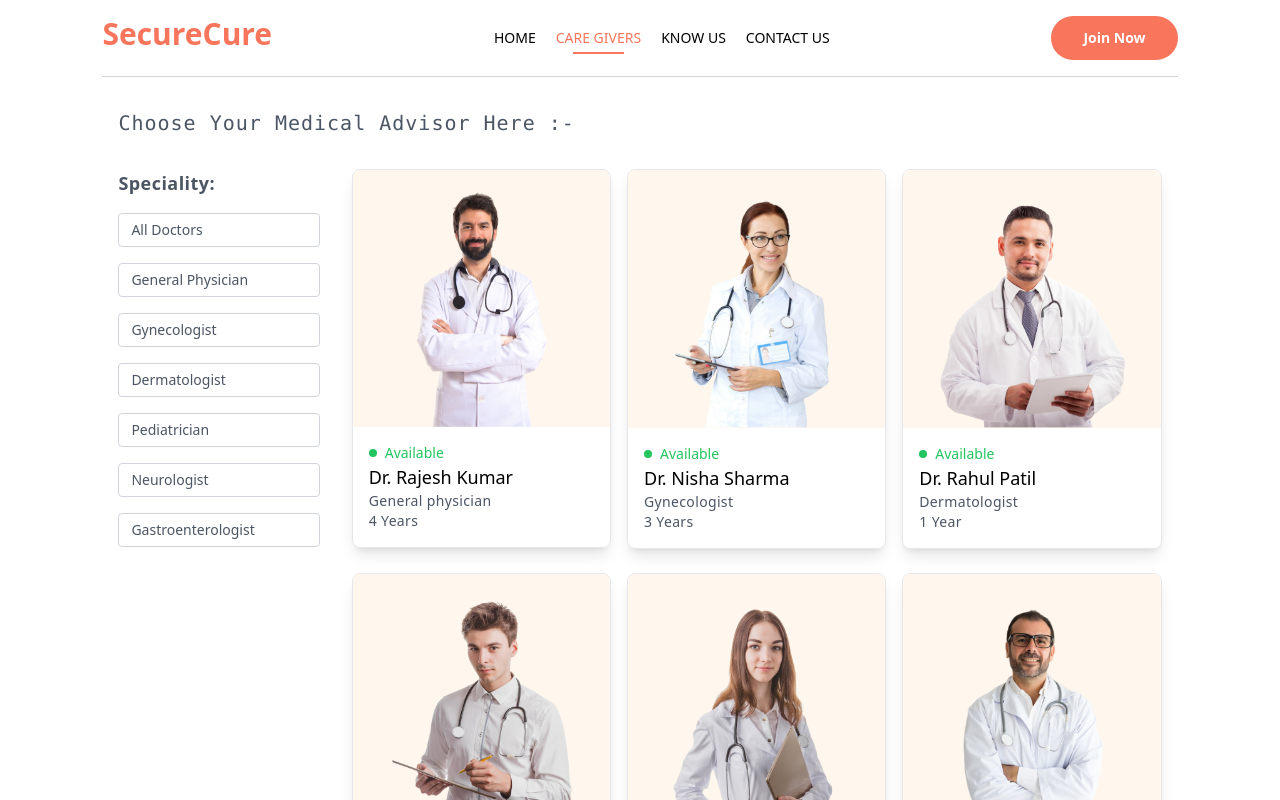
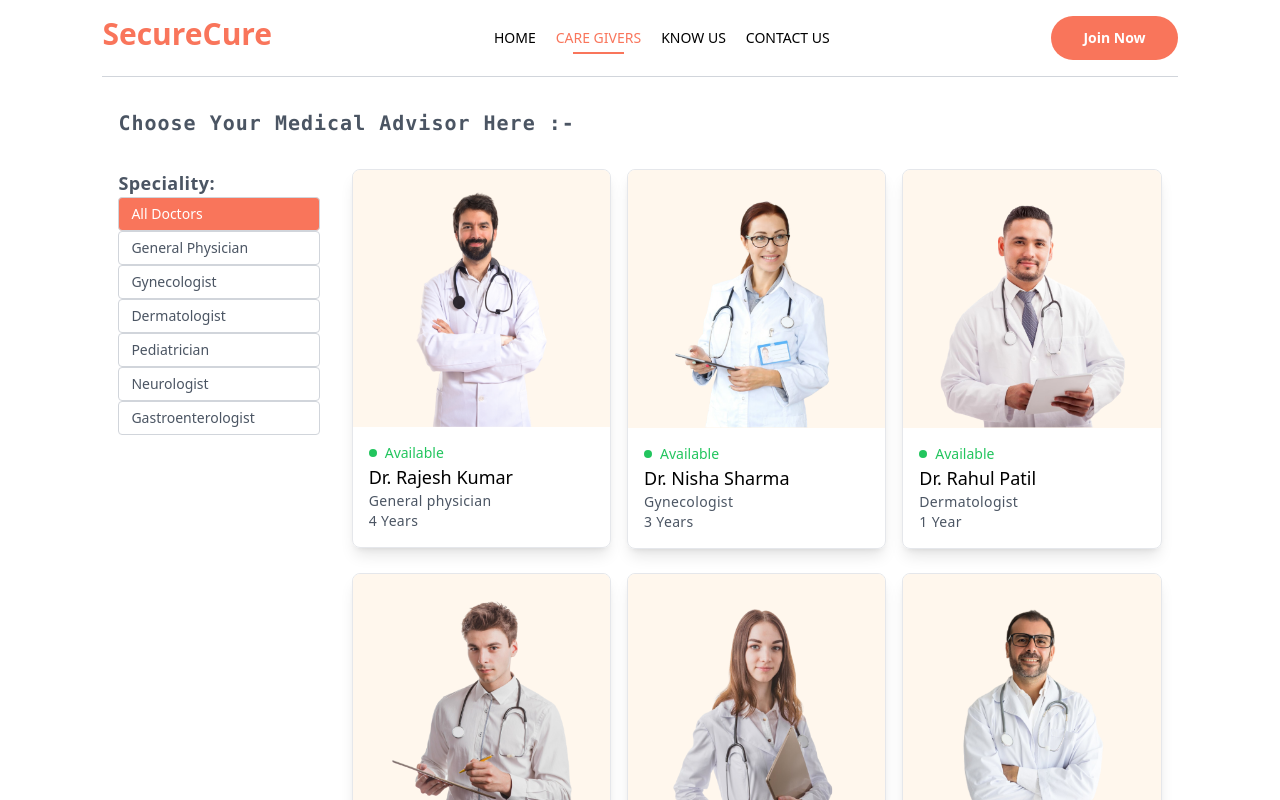
Before and after one commit to Shuvam-2000/SecureCure, a React (Vite) app: page /doctors in a window 1280 px wide. Shown: the top 800 px of the page. Built offline with nearby package versions, Linux system fonts and the light colour scheme.

Commit message:
doctorinfo page completed

```diff
--- a/src/pages/DocInfo.jsx
+++ b/src/pages/DocInfo.jsx
@@ -1,5 +1,5 @@
 import { useContext, useEffect, useState } from 'react';
-import { useNavigate, useParams } from 'react-router-dom';
+import { NavLink, useNavigate, useParams } from 'react-router-dom';
 import { MedContext } from '../Context/MedContext';
 import { Link } from 'react-router-dom';
 import assets from '../assets/assets';
@@ -8,8 +8,8 @@ const DocInfo = () => {
   const { speciality } = useParams();
   const { doctors } = useContext(MedContext);
   const [showDoctor, setShowDoctor] = useState([]);
+  const [showFilters, setShowFilters] = useState(false); // State to control filter visibility on mobile
   const navigate = useNavigate();
-  // const [showFilter, setShowFilter] = useState(false)
 
   const applyFilters = () => {
     let filteredDoctors = doctors;
@@ -20,7 +20,6 @@ const DocInfo = () => {
     }
     setShowDoctor(filteredDoctors);
   };
-
 
   const showAllDoctors = () => {
     navigate('/doctors');
@@ -33,20 +32,106 @@ const DocInfo = () => {
 
   return (
     <div className='container mx-auto px-4'>
-      <p className='text-gray-600 text-left sm:text-xl text-sm font-mono mt-8 sm:tracking-wider'>
+      <p className='text-gray-600 text-left sm:text-xl text-sm font-bold sm:font-mono mt-8 sm:tracking-wider'>
         Choose Your Medical Advisor Here :-
       </p>
+
+      {/* Button to toggle filters in mobile view */}
+      <button
+        className='block sm:hidden bg-[#f9755b] text-white px-4 py-2 rounded-md mt-6'
+        onClick={() => setShowFilters(!showFilters)}
+      >
+        {showFilters ? 'Hide Filters' : 'Show Filters'}
+      </button>
+
       <div className='flex flex-col sm:flex-row justify-start gap-8 mt-8'>
-        {/* Speciality Section */}
-        <div className='flex flex-col gap-4 text-sm text-gray-600 cursor-pointer'>
+
+        {/* Speciality Section - Hidden in mobile unless filters are shown */}
+        <div className={`flex flex-col gap-4 mb-6 text-sm text-gray-600 cursor-pointer ${showFilters ? 'block' : 'hidden'} sm:block`}>
           <h2 className='sm:text-lg text-sm font-semibold tracking-wide'>Speciality:</h2>
-          <p onClick={showAllDoctors} className={`w-[94w] text-sm sm:w-auto pl-3 py-1.5 pr-16 border border-gray-300 rounded transition-all cursor-pointer`}>All Doctors</p>
-          <p onClick={() => speciality === 'General%20physician' ? navigate('/doctors') : navigate('/doctors/General%20physician')} className={`w-[94w] text-sm sm:w-auto pl-3 py-1.5 pr-16 border border-gray-300 rounded transition-all cursor-pointer`}>General Physician</p>
-          <p onClick={() => speciality === 'Gynecologist' ? navigate('/doctors') : navigate('/doctors/Gynecologist')} className={`w-[94w] text-sm sm:w-auto pl-3 py-1.5 pr-16 border border-gray-300 rounded transition-all cursor-pointer`}>Gynecologist</p>
-          <p onClick={() => speciality === 'Dermatologist' ? navigate('/doctors') : navigate('/doctors/Dermatologist')} className={`w-[94w] text-sm sm:w-auto pl-3 py-1.5 pr-16 border border-gray-300 rounded transition-all cursor-pointer`}>Dermatologist</p>
-          <p onClick={() => speciality === 'Pediatrician' ? navigate('/doctors') : navigate('/doctors/Pediatrician')} className={`w-[94w] text-sm sm:w-auto pl-3 py-1.5 pr-16 border border-gray-300 rounded transition-all cursor-pointer`}>Pediatrician</p>
-          <p onClick={() => speciality === 'Neurologist' ? navigate('/doctors') : navigate('/doctors/Neurologist')} className={`w-[94w] text-sm sm:w-auto pl-3 py-1.5 pr-16 border border-gray-300 rounded transition-all cursor-pointer`}>Neurologist</p>
-          <p onClick={() => speciality === 'Gastroenterologist' ? navigate('/doctors') : navigate('/doctors/Gastroenterologist')} className={`w-[94w] text-sm sm:w-auto pl-3 py-1.5 pr-16 border border-gray-300 rounded transition-all cursor-pointer`}>Gastroenterologist</p>
+
+          <Link to='/doctors'>
+            <p
+              onClick={showAllDoctors}
+              className={`w-[94w] text-sm sm:w-auto pl-3 py-1.5 pr-16 border border-gray-300 rounded transition-all cursor-pointer ${
+                location.pathname === '/doctors' ? "bg-[#f9755b] text-white" : ""
+              }`}
+            >
+              All Doctors
+            </p>
+          </Link>
+
+          <p
+            onClick={() =>
+              speciality === 'General Physician'
+                ? navigate('/doctors')
+                : navigate(`/doctors/${encodeURIComponent('General Physician')}`)
+            }
+            className={`w-[94w] text-sm sm:w-auto pl-3 py-1.5 pr-16 border border-gray-300 rounded transition-all cursor-pointer ${
+              speciality === 'General Physician' ? "bg-[#f9755b] text-white" : ""
+            }`}>
+            General Physician
+          </p>
+
+          <p
+            onClick={() =>
+              speciality === 'Gynecologist'
+                ? navigate('/doctors')
+                : navigate(`/doctors/${encodeURIComponent('Gynecologist')}`)
+            }
+            className={`w-[94w] text-sm sm:w-auto pl-3 py-1.5 pr-16 border border-gray-300 rounded transition-all cursor-pointer ${
+              speciality === 'Gynecologist' ? "bg-[#f9755b] text-white" : ""
+            }`}>
+            Gynecologist
+          </p>
+
+          <p
+            onClick={() =>
+              speciality === 'Dermatologist'
+                ? navigate('/doctors')
+                : navigate(`/doctors/${encodeURIComponent('Dermatologist')}`)
+            }
+            className={`w-[94w] text-sm sm:w-auto pl-3 py-1.5 pr-16 border border-gray-300 rounded transition-all cursor-pointer ${
+              speciality === 'Dermatologist' ? "bg-[#f9755b] text-white" : ""
+            }`}>
+            Dermatologist
+          </p>
+
+          <p
+            onClick={() =>
+              speciality === 'Pediatrician'
+                ? navigate('/doctors')
+                : navigate(`/doctors/${encodeURIComponent('Pediatrician')}`)
+            }
+            className={`w-[94w] text-sm sm:w-auto pl-3 py-1.5 pr-16 border border-gray-300 rounded transition-all cursor-pointer ${
+              speciality === 'Pediatrician' ? "bg-[#f9755b] text-white" : ""
+            }`}>
+            Pediatrician
+          </p>
+
+          <p
+            onClick={() =>
+              speciality === 'Neurologist'
+                ? navigate('/doctors')
+                : navigate(`/doctors/${encodeURIComponent('Neurologist')}`)
+            }
+            className={`w-[94w] text-sm sm:w-auto pl-3 py-1.5 pr-16 border border-gray-300 rounded transition-all cursor-pointer ${
+              speciality === 'Neurologist' ? "bg-[#f9755b] text-white" : ""
+            }`}>
+            Neurologist
+          </p>
+
+          <p
+            onClick={() =>
+              speciality === 'Gastroenterologist'
+                ? navigate('/doctors')
+                : navigate(`/doctors/${encodeURIComponent('Gastroenterologist')}`)
+            }
+            className={`w-[94w] text-sm sm:w-auto pl-3 py-1.5 pr-16 border border-gray-300 rounded transition-all cursor-pointer ${
+              speciality === 'Gastroenterologist' ? "bg-[#f9755b] text-white" : ""
+            }`}>
+            Gastroenterologist
+          </p>
         </div>
 
         {/* Doctors Listing */}
@@ -74,7 +159,7 @@ const DocInfo = () => {
                 alt="no-doctors-available"
                 className='rounded-lg justify-center mx-auto w-full max-w-[500px]'
               />
-              <p className='text-center mt-2 font-medium'>No Doctor Avaliable Now !!</p>
+              <p className='text-center mt-2 font-medium'>No Doctor Available Now !!</p>
             </div>
           )}
         </div>
```
